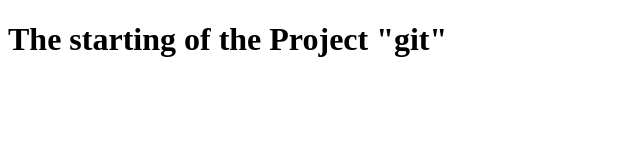
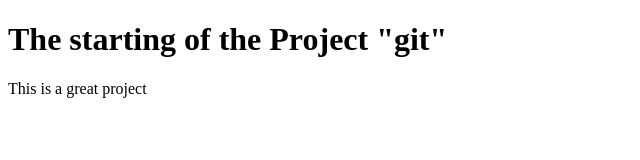
Before and after one commit to JoelAangel/git-course, a plain HTML site: page index.html in a window 1280 px wide. Shown: the whole page, without its empty margins (0-640 px from the left). Drawn offline with Linux system fonts and the light colour scheme.

Commit message:
changed the index file

```diff
--- a/index.html
+++ b/index.html
@@ -7,5 +7,6 @@
 </head>
 <body>
     <h1>The starting of the Project "git"</h1>
+    <p>This is a great project</p>
 </body>
 </html>
```
